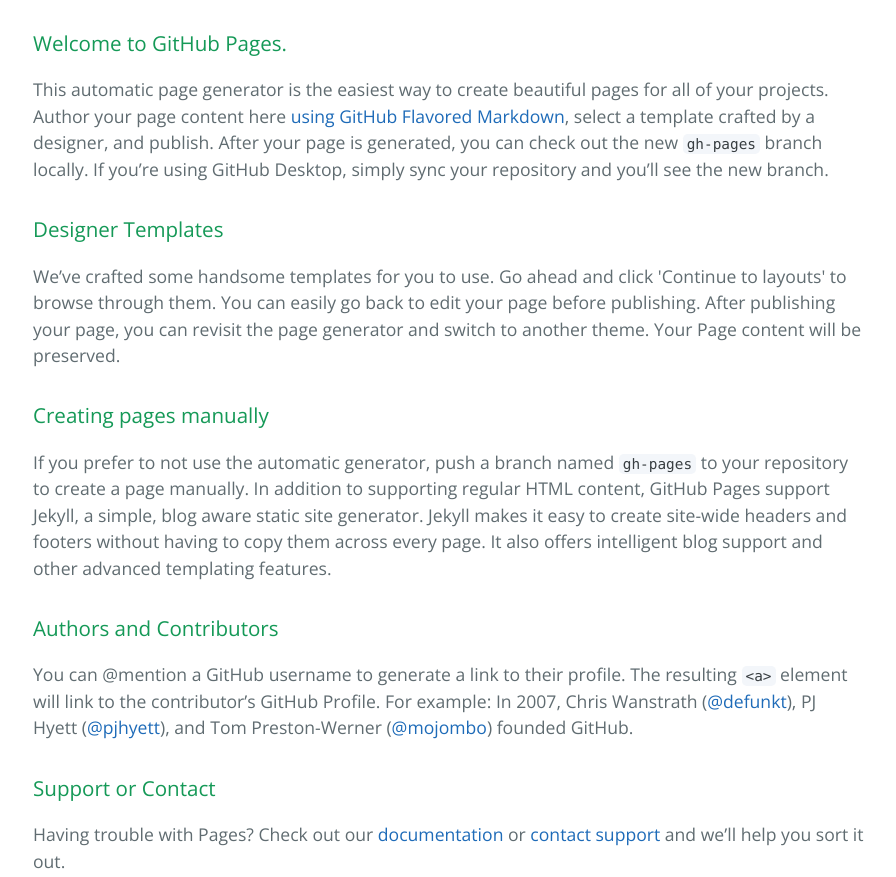
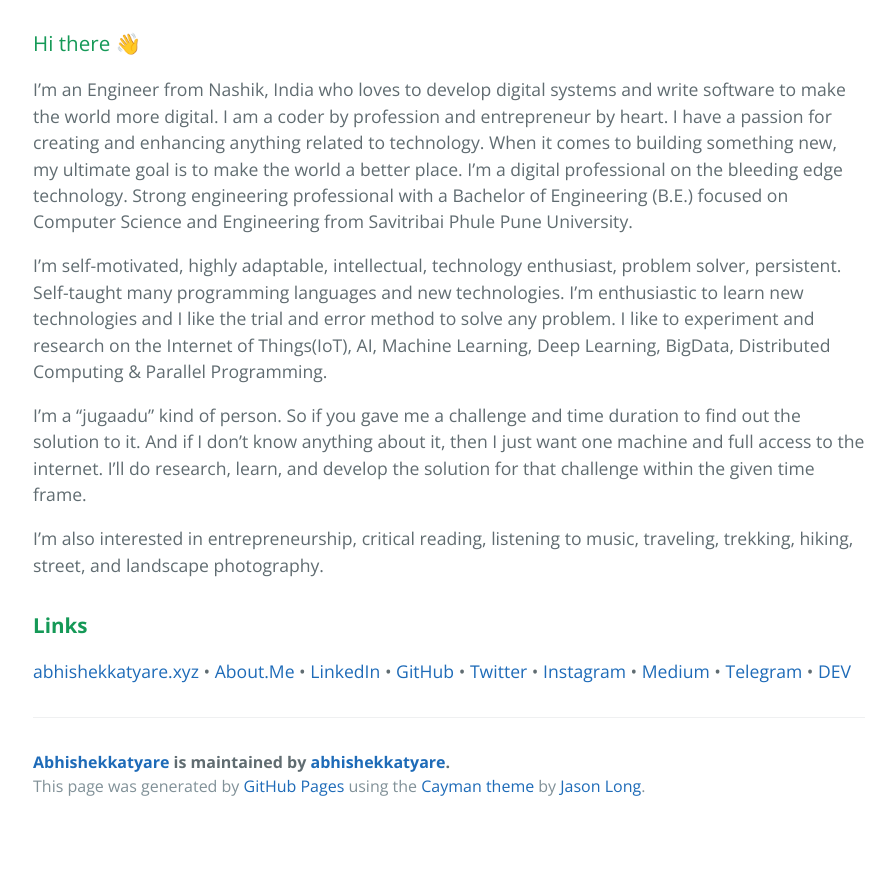
Before and after one commit to abhishekkatyare/abhishekkatyare, a plain HTML site: page index.html in a window 1280 px wide. Shown: the part 340-1217 px from the top of the page, without its empty margins (191-1087 px from the left). After the commit the page ends 1170 px from the top, so only its background shows below. Drawn offline with nearby package versions, Linux system fonts and the light colour scheme.

```diff
--- a/index.html
+++ b/index.html
@@ -20,20 +20,25 @@
 
     <section class="main-content">
       <h3>
-<a id="welcome-to-github-pages" class="anchor" href="#welcome-to-github-pages" aria-hidden="true"><span aria-hidden="true" class="octicon octicon-link"></span></a>Welcome to GitHub Pages.</h3>
-<p>This automatic page generator is the easiest way to create beautiful pages for all of your projects. Author your page content here <a href="https://guides.github.com/features/mastering-markdown/">using GitHub Flavored Markdown</a>, select a template crafted by a designer, and publish. After your page is generated, you can check out the new <code>gh-pages</code> branch locally. If you’re using GitHub Desktop, simply sync your repository and you’ll see the new branch.</p>
+<a id="hi-there-" class="anchor" href="#hi-there-" aria-hidden="true"><span aria-hidden="true" class="octicon octicon-link"></span></a>Hi there <g-emoji class="g-emoji" alias="wave" fallback-src="https://github.githubassets.com/images/icons/emoji/unicode/1f44b.png">👋</g-emoji>
+</h3>
+<p>I’m an Engineer from Nashik, India who loves to develop digital systems and write software to make the world more digital. I am a coder by profession and entrepreneur by heart. I have a passion for creating and enhancing anything related to technology. When it comes to building something new, my ultimate goal is to make the world a better place. I’m a digital professional on the bleeding edge technology. Strong engineering professional with a Bachelor of Engineering (B.E.) focused on Computer Science and Engineering from Savitribai Phule Pune University.</p>
+<p>I’m self-motivated, highly adaptable, intellectual, technology enthusiast, problem solver, persistent. Self-taught many programming languages and new technologies. I’m enthusiastic to learn new technologies and I like the trial and error method to solve any problem. I like to experiment and research on the Internet of Things(IoT), AI, Machine Learning, Deep Learning, BigData, Distributed Computing &amp; Parallel Programming.</p>
+<p>I’m a “jugaadu” kind of person. So if you gave me a challenge and time duration to find out the solution to it. And if I don’t know anything about it, then I just want one machine and full access to the internet. I’ll do research, learn, and develop the solution for that challenge within the given time frame.</p>
+<p>I’m also interested in entrepreneurship, critical reading, listening to music, traveling, trekking, hiking, street, and landscape photography.</p>
 <h3>
-<a id="designer-templates" class="anchor" href="#designer-templates" aria-hidden="true"><span aria-hidden="true" class="octicon octicon-link"></span></a>Designer Templates</h3>
-<p>We’ve crafted some handsome templates for you to use. Go ahead and click 'Continue to layouts' to browse through them. You can easily go back to edit your page before publishing. After publishing your page, you can revisit the page generator and switch to another theme. Your Page content will be preserved.</p>
-<h3>
-<a id="creating-pages-manually" class="anchor" href="#creating-pages-manually" aria-hidden="true"><span aria-hidden="true" class="octicon octicon-link"></span></a>Creating pages manually</h3>
-<p>If you prefer to not use the automatic generator, push a branch named <code>gh-pages</code> to your repository to create a page manually. In addition to supporting regular HTML content, GitHub Pages support Jekyll, a simple, blog aware static site generator. Jekyll makes it easy to create site-wide headers and footers without having to copy them across every page. It also offers intelligent blog support and other advanced templating features.</p>
-<h3>
-<a id="authors-and-contributors" class="anchor" href="#authors-and-contributors" aria-hidden="true"><span aria-hidden="true" class="octicon octicon-link"></span></a>Authors and Contributors</h3>
-<p>You can @mention a GitHub username to generate a link to their profile. The resulting <code>&lt;a&gt;</code> element will link to the contributor’s GitHub Profile. For example: In 2007, Chris Wanstrath (<a class="user-mention" data-hovercard-type="user" data-hovercard-url="/users/defunkt/hovercard" data-octo-click="hovercard-link-click" data-octo-dimensions="link_type:self" href="https://github.com/defunkt">@defunkt</a>), PJ Hyett (<a class="user-mention" data-hovercard-type="user" data-hovercard-url="/users/pjhyett/hovercard" data-octo-click="hovercard-link-click" data-octo-dimensions="link_type:self" href="https://github.com/pjhyett">@pjhyett</a>), and Tom Preston-Werner (<a class="user-mention" data-hovercard-type="user" data-hovercard-url="/users/mojombo/hovercard" data-octo-click="hovercard-link-click" data-octo-dimensions="link_type:self" href="https://github.com/mojombo">@mojombo</a>) founded GitHub.</p>
-<h3>
-<a id="support-or-contact" class="anchor" href="#support-or-contact" aria-hidden="true"><span aria-hidden="true" class="octicon octicon-link"></span></a>Support or Contact</h3>
-<p>Having trouble with Pages? Check out our <a href="https://help.github.com/pages">documentation</a> or <a href="https://github.com/contact">contact support</a> and we’ll help you sort it out.</p>
+<a id="links" class="anchor" href="#links" aria-hidden="true"><span aria-hidden="true" class="octicon octicon-link"></span></a><strong>Links</strong>
+</h3>
+<p><a href="https://www.abhishekkatyare.xyz/">abhishekkatyare.xyz</a> •
+<a href="https://about.me/abhishekkatyare">About.Me</a> •
+<a href="http://www.linkedin.com/in/abhishekkatyare">LinkedIn</a> •
+<a href="https://github.com/abhishekkatyare">GitHub</a> •
+<a href="https://twitter.com/AbhishekKatyare">Twitter</a> •
+<a href="https://www.instagram.com//abhishekkatyare">Instagram</a> •
+<a href="https://medium.com/@abhishekkatyare">Medium</a> •
+<a href="https://t.me/abhishekkatyare">Telegram</a> •
+<a href="https://dev.to/abhishekkatyare">DEV</a></p>
+
 
       <footer class="site-footer">
         <span class="site-footer-owner"><a href="https://github.com/abhishekkatyare/abhishekkatyare">Abhishekkatyare</a> is maintained by <a href="https://github.com/abhishekkatyare">abhishekkatyare</a>.</span>
```
Also changed, not shown: params.json (+1 -1 lines).
